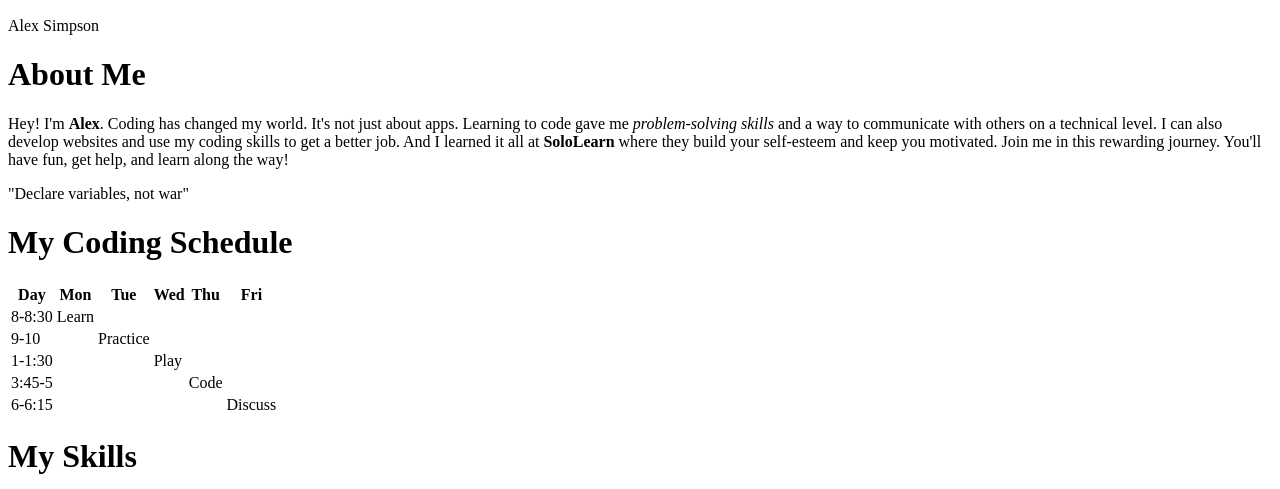
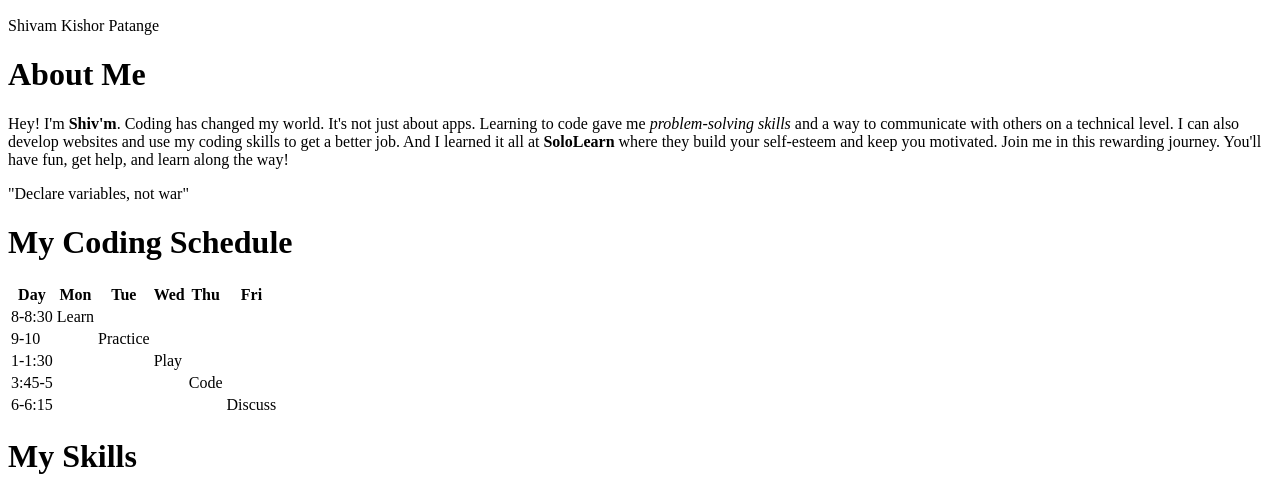
Before and after one commit to realcapacitor/html, a plain HTML site: page index.html in a window 1280 px wide. Shown: the part 311-800 px from the top of the page. Drawn offline with Linux system fonts and the light colour scheme.

Commit message:
Changed name

```diff
--- a/index.html
+++ b/index.html
@@ -9,7 +9,7 @@
 		<!-- header start -->
 		<div id="header" class="section">
 			<img alt="" class="img-circle" src="https://code.sololearn.com/Icons/Avatars/0.jpg">
-			<p>Alex Simpson</p>
+			<p>Shivam Kishor Patange</p>
 		</div>
 		<!-- header end -->
 
@@ -17,7 +17,7 @@
 		<div class="section">
 			<h1><span>About Me</span></h1>
 			<p>
-				Hey! I'm <strong>Alex</strong>. Coding has changed my world. It's not just about apps. Learning to code gave me <i>problem-solving skills</i> and a way to communicate with others on a technical level. I can also develop websites and use my coding skills to get a better job. And I learned it all at <strong>SoloLearn</strong> where they build your self-esteem and keep you motivated. Join me in this rewarding journey. You'll have fun, get help, and learn along the way!
+				Hey! I'm <strong>Shiv'm</strong>. Coding has changed my world. It's not just about apps. Learning to code gave me <i>problem-solving skills</i> and a way to communicate with others on a technical level. I can also develop websites and use my coding skills to get a better job. And I learned it all at <strong>SoloLearn</strong> where they build your self-esteem and keep you motivated. Join me in this rewarding journey. You'll have fun, get help, and learn along the way!
 			</p>
 			<p class="quote">"Declare variables, not war"</p>
 		</div>
```
